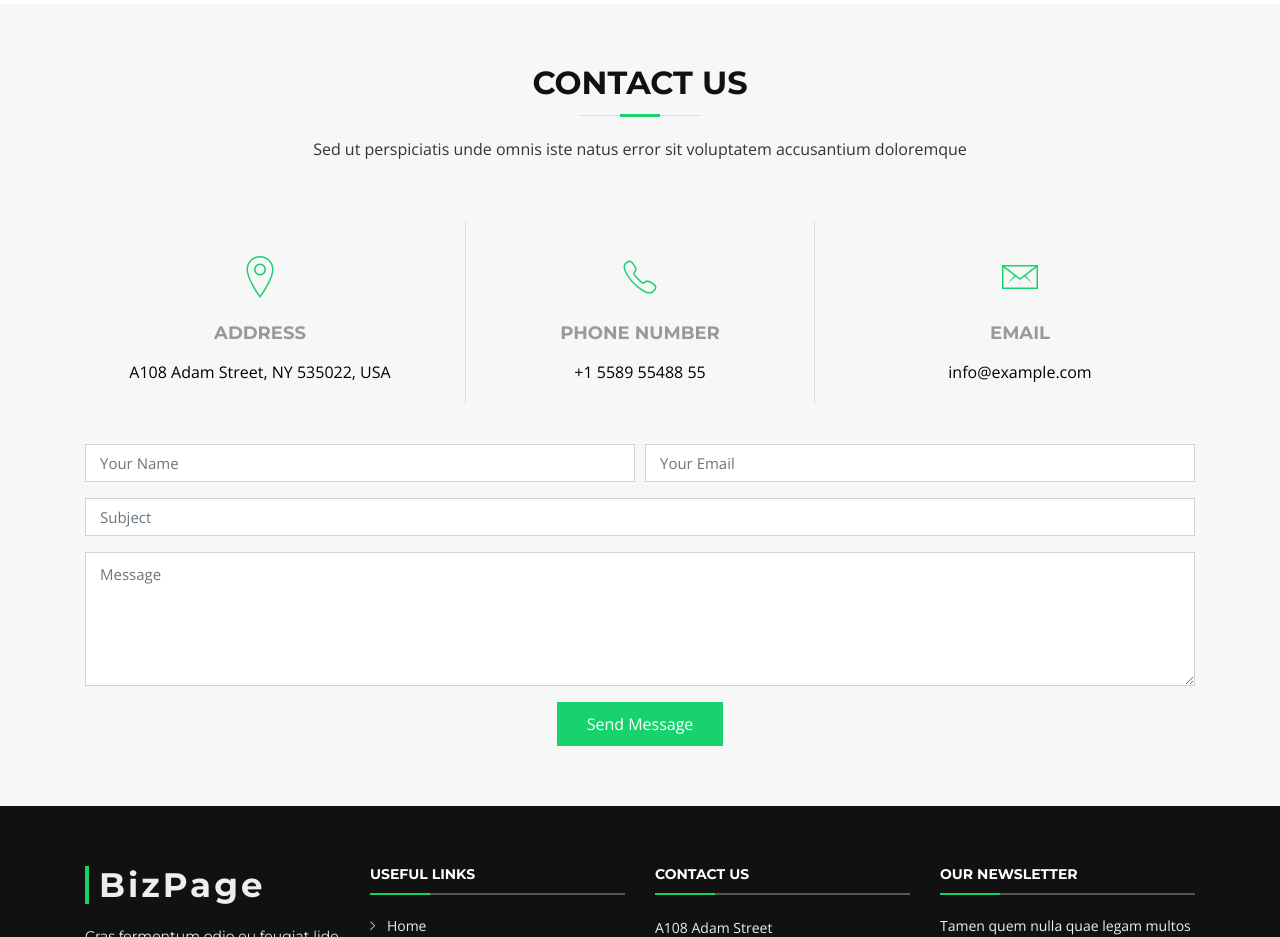
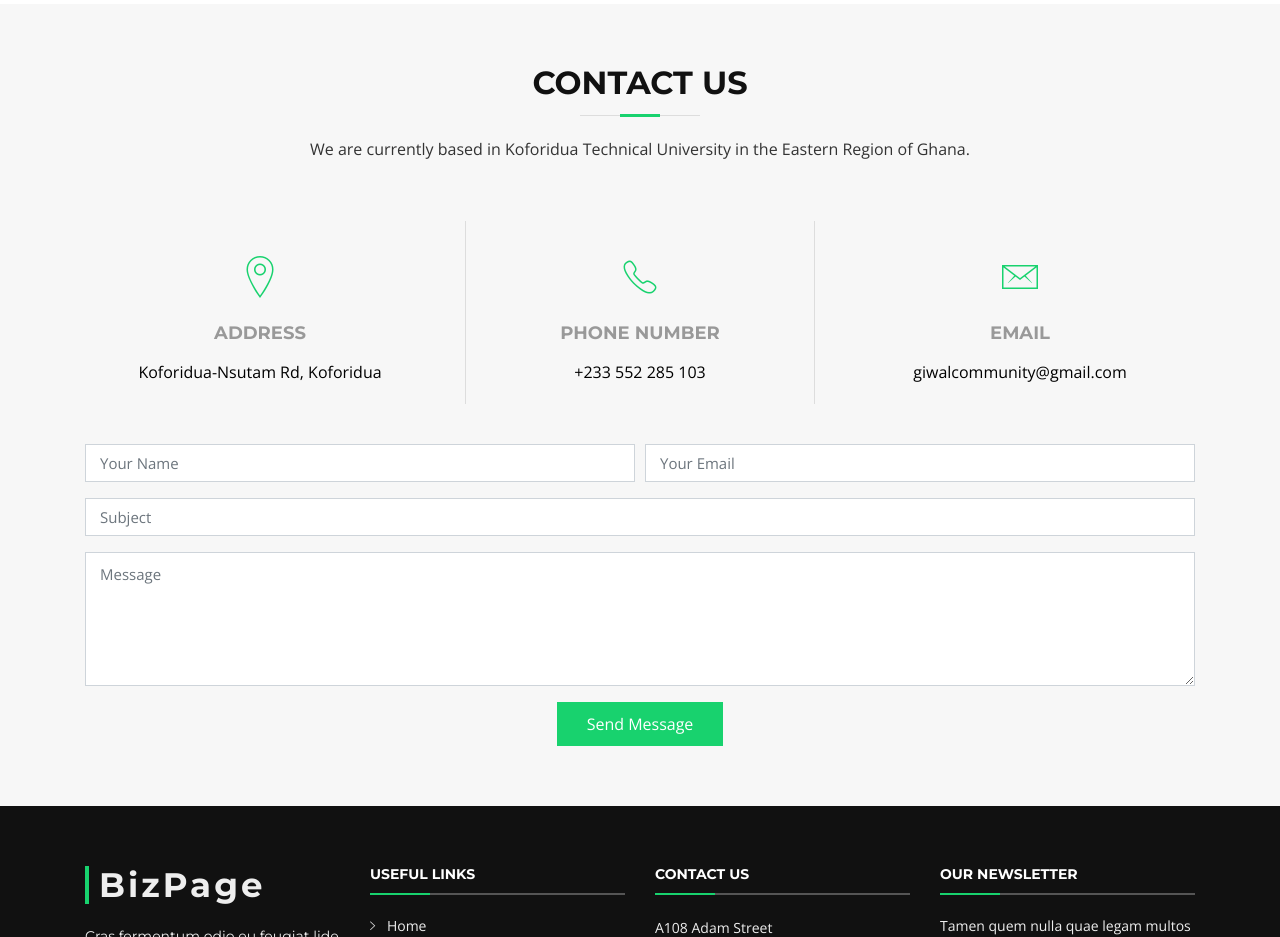
Before and after one commit to GIWAL-Community/GIWALCommunity.github.io, a plain HTML site: page index.html in a window 1280 px wide. Shown: the part 5420-6357 px from the top of the page. Drawn offline with nearby package versions, Linux system fonts and the light colour scheme; files whose address does not match are found by name.

Commit message:
first commit

```diff
--- a/index.html
+++ b/index.html
@@ -631,7 +631,7 @@
 
         <div class="section-header">
           <h3>Contact Us</h3>
-          <p>Sed ut perspiciatis unde omnis iste natus error sit voluptatem accusantium doloremque</p>
+          <p>We are currently based in Koforidua Technical University in the Eastern Region of Ghana.</p>
         </div>
 
         <div class="row contact-info">
@@ -640,7 +640,7 @@
             <div class="contact-address">
               <i class="ion-ios-location-outline"></i>
               <h3>Address</h3>
-              <address>A108 Adam Street, NY 535022, USA</address>
+              <address>Koforidua-Nsutam Rd, Koforidua</address>
             </div>
           </div>
 
@@ -648,7 +648,7 @@
             <div class="contact-phone">
               <i class="ion-ios-telephone-outline"></i>
               <h3>Phone Number</h3>
-              <p><a href="tel:+155895548855">+1 5589 55488 55</a></p>
+              <p><a href="tel:+233552285103">+233 552 285 103</a></p>
             </div>
           </div>
 
@@ -656,7 +656,7 @@
             <div class="contact-email">
               <i class="ion-ios-email-outline"></i>
               <h3>Email</h3>
-              <p><a href="mailto:info@example.com">info@example.com</a></p>
+              <p><a href="mailto:giwalcommunity@gmail.com">giwalcommunity@gmail.com</a></p>
             </div>
           </div>
 
```
